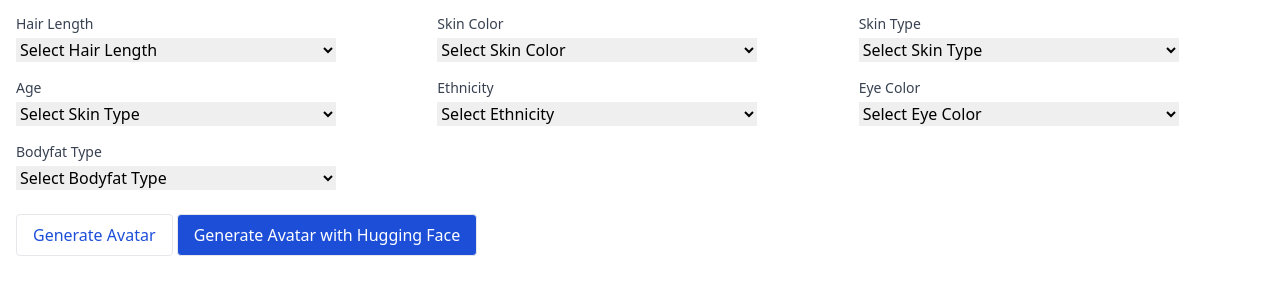
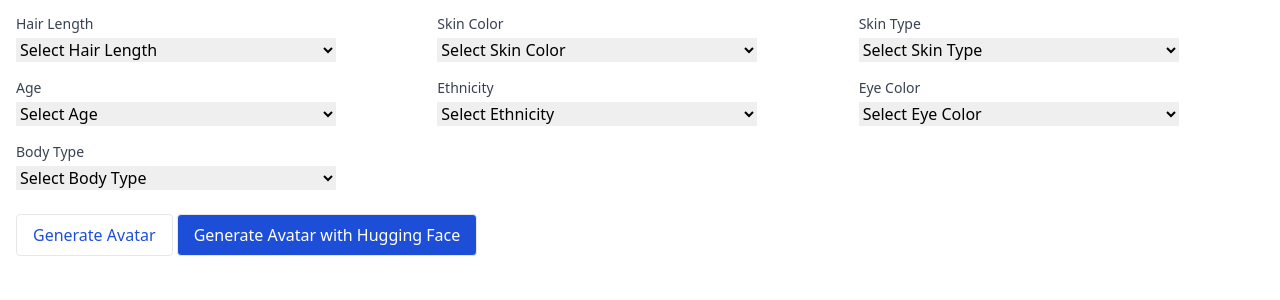
Before and after one commit to TylerGilman/SafeFace, a Django app: page /create in a window 1280 px wide. Shown: the part 126-426 px from the top of the page. Run offline with Django 5.2, Linux system fonts and the light colour scheme; some libraries are stand-ins or nearby versions.

Commit message:
improved prompting and form

```diff
--- a/create_face/templates/avatar_display.html
+++ b/create_face/templates/avatar_display.html
@@ -1,10 +1,10 @@
 {% block content %}
     {% if generate_method == "pipeline" %}
-    <button hx-post="create" hx-swap="outerHTML" hx-indicator="#ball" hx-vals='js:{generate_method: getPipeline(), gender: getGender(), hair_color: getHairColor(), hair_type: getHairType(), hair_length: getHairLength(), skin_color: getSkinColor(), skin_type: getSkinType(), eye_color: getEyeColor(), bodyfat: getBodyfat(), age: getAge(), ethnicity: getEthnicity()}' class="bg-white border text-blue-700 py-2 px-4 rounded hover:bg-blue-700 hover:text-white transition duration-300">
+    <button hx-post="create" hx-swap="outerHTML" hx-indicator="#ball" hx-vals='js:{generate_method: getPipeline(), gender: getGender(), hair_color: getHairColor(), hair_type: getHairType(), hair_length: getHairLength(), skin_color: getSkinColor(), skin_type: getSkinType(), eye_color: getEyeColor(), body: getBody(), age: getAge(), ethnicity: getEthnicity()}' class="bg-white border text-blue-700 py-2 px-4 rounded hover:bg-blue-700 hover:text-white transition duration-300">
         Regenerate
     </button>
     {% elif generate_method == "hugging_face" %}
-    <button hx-post="create" hx-swap="outerHTML" hx-indicator="#ball" hx-vals='js:{generate_method: getHuggingface(), gender: getGender(), hair_color: getHairColor(), hair_type: getHairType(), hair_length: getHairLength(), skin_color: getSkinColor(), skin_type: getSkinType(), eye_color: getEyeColor(), bodyfat: getBodyfat(), age: getAge(), ethnicity: getEthnicity()}' class="bg-blue-700 border text-white py-2 px-4 rounded hover:bg-white hover:text-blue-700 transition duration-300">
+    <button hx-post="create" hx-swap="outerHTML" hx-indicator="#ball" hx-vals='js:{generate_method: getHuggingface(), gender: getGender(), hair_color: getHairColor(), hair_type: getHairType(), hair_length: getHairLength(), skin_color: getSkinColor(), skin_type: getSkinType(), eye_color: getEyeColor(), body: getBody(), age: getAge(), ethnicity: getEthnicity()}' class="bg-blue-700 border text-white py-2 px-4 rounded hover:bg-white hover:text-blue-700 transition duration-300">
         Regenerate with Hugging Face
     </button>
     {% endif %}
--- a/create_face/templates/index.html
+++ b/create_face/templates/index.html
@@ -56,11 +56,11 @@
       <label for="skin_color" class="block text-sm font-medium text-gray-700 mb-1">Skin Color</label>
       <select id="skin_color" class="select select-bordered w-full max-w-xs">
         <option disabled selected>Select Skin Color</option>
-        <option>White Skin</option>
-        <option>Pale Skin</option>
-        <option>Tan Skin</option>
-        <option>Dark Skin</option>
-        <option>Very Dark Skin</option>
+        <option>White Skin Color</option>
+        <option>Pale Skin Color</option>
+        <option>Tan Skin Color</option>
+        <option>Dark Skin Color</option>
+        <option>Very Dark Skin Color</option>
       </select>
     </div>
 
@@ -68,21 +68,20 @@
       <label for="skin_type" class="block text-sm font-medium text-gray-700 mb-1">Skin Type</label>
       <select id="skin_type" class="select select-bordered w-full max-w-xs">
         <option disabled selected>Select Skin Type</option>
-        <option>Freckled Skin</option>
-        <option>Clear Skin</option>
-        <option>Pimple Skin</option>
-        <option>See-Through Skin</option>
+        <option>Freckled Skin Type</option>
+        <option>Clear Skin Type</option>
+        <option>Pimple Skin Type</option>
+        <option>See-Through Skin Type</option>
       </select>
     </div>
 
     <div class="form-group">
       <label for="age" class="block text-sm font-medium text-gray-700 mb-1">Age</label>
       <select id="age" class="select select-bordered w-full max-w-xs">
-        <option disabled selected>Select Skin Type</option>
+        <option disabled selected>Select Age</option>
         <option>Child</option>
         <option>Teenager</option>
         <option>Adult</option>
-        <option>Boomer</option>
         <option>Elderly</option>
       </select>
     </div>
@@ -91,15 +90,15 @@
       <label for="ethnicity" class="block text-sm font-medium text-gray-700 mb-1">Ethnicity</label>
       <select id="ethnicity" class="select select-bordered w-full max-w-xs">
         <option disabled selected>Select Ethnicity</option>
-        <option>African</option>
-        <option>Caucasian</option>
-        <option>Italian</option>
-        <option>Jewish</option>
-        <option>British</option>
-        <option>Finnish</option>
-        <option>Mexican</option>
-        <option>Chinese</option>
-        <option>Vietnamese</option>
+        <option>African Ethnicity</option>
+        <option>Caucasian Ethnicity</option>
+        <option>Italian Ethnicity</option>
+        <option>Jewish Ethnicity</option>
+        <option>British Ethnicity</option>
+        <option>Finnish Ethnicity</option>
+        <option>Mexican Ethnicity</option>
+        <option>Chinese Ethnicity</option>
+        <option>Vietnamese Ethnicity</option>
       </select>
     </div>
 
@@ -107,35 +106,37 @@
       <label for="eye_color" class="block text-sm font-medium text-gray-700 mb-1">Eye Color</label>
       <select id="eye_color" class="select select-bordered w-full max-w-xs">
         <option disabled selected>Select Eye Color</option>
-        <option>Brown Eyes</option>
-        <option>Blue Eyes</option>
-        <option>Gray Eyes</option>
-        <option>Yellow Eyes</option>
-        <option>Green Eyes</option>
-        <option>Red Eyes</option>
+        <option>Brown Eye Color</option>
+        <option>Blue Eye Color</option>
+        <option>Gray Eye Color</option>
+        <option>Yellow Eye Color</option>
+        <option>Green Eye Color</option>
+        <option>Red Eye Color</option>
       </select>
     </div>
 
     <div class="form-group">
-      <label for="bodyfat" class="block text-sm font-medium text-gray-700 mb-1">Bodyfat Type</label>
-      <select id="bodyfat" class="select select-bordered w-full max-w-xs">
-        <option disabled selected>Select Bodyfat Type</option>
-        <option>Morbidly Obese</option>
-        <option>Obese</option>
-        <option>Chubby</option>
-        <option>Normal</option>
-        <option>Thin</option>
-        <option>Gaunt</option>
-        <option>Skeleton</option>
+      <label for="body" class="block text-sm font-medium text-gray-700 mb-1">Body Type</label>
+      <select id="body" class="select select-bordered w-full max-w-xs">
+        <option disabled selected>Select Body Type</option>
+        <option>Morbidly Obese Body Type</option>
+        <option>Obese Body Type</option>
+        <option>Chubby Body Type</option>
+        <option>Muscular Body Type</option>
+        <option>Athletic Body Type</option>
+        <option>Unnaturally Muscular Body Type</option>
+        <option>Normal Body Type</option>
+        <option>Thin Body Type</option>
+        <option>Skeleton Body Type</option>
       </select>
     </div>
   </div>
 
   <div name="generate_button" id="generate_button">
-      <button hx-post="create" hx-swap="outerHTML" hx-indicator="#ball" hx-vals='js:{generate_method: getPipeline(), gender: getGender(), hair_color: getHairColor(), hair_type: getHairType(), hair_length: getHairLength(), skin_color: getSkinColor(), skin_type: getSkinType(), eye_color: getEyeColor(), bodyfat: getBodyfat(), age: getAge(), ethnicity: getEthnicity()}' class="bg-white border text-blue-700 py-2 px-4 rounded hover:bg-blue-700 hover:text-white transition duration-300">
+      <button hx-post="/create" hx-swap="outerHTML" hx-indicator="#ball" hx-vals='js:{generate_method: getPipeline(), gender: getGender(), hair_color: getHairColor(), hair_type: getHairType(), hair_length: getHairLength(), skin_color: getSkinColor(), skin_type: getSkinType(), eye_color: getEyeColor(), body: getBody(), age: getAge(), ethnicity: getEthnicity()}' class="bg-white border text-blue-700 py-2 px-4 rounded hover:bg-blue-700 hover:text-white transition duration-300">
           Generate Avatar
       </button>
-      <button hx-post="create" hx-swap="outerHTML" hx-indicator="#ball" hx-vals='js:{generate_method: getHuggingface(), gender: getGender(), hair_color: getHairColor(), hair_type: getHairType(), hair_length: getHairLength(), skin_color: getSkinColor(), skin_type: getSkinType(), eye_color: getEyeColor(), bodyfat: getBodyfat(), age: getAge(), ethnicity: getEthnicity()}' class="bg-blue-700 border text-white py-2 px-4 rounded hover:bg-white hover:text-blue-700 transition duration-300">
+      <button hx-post="/create" hx-swap="outerHTML" hx-indicator="#ball" hx-vals='js:{generate_method: getHuggingface(), gender: getGender(), hair_color: getHairColor(), hair_type: getHairType(), hair_length: getHairLength(), skin_color: getSkinColor(), skin_type: getSkinType(), eye_color: getEyeColor(), body: getBody(), age: getAge(), ethnicity: getEthnicity()}' class="bg-blue-700 border text-white py-2 px-4 rounded hover:bg-white hover:text-blue-700 transition duration-300">
           Generate Avatar with Hugging Face
       </button>
       <img id="ball" name="ball" class="htmx-indicator content-center max-w-24" src="static/images/bouncing-ball.svg"/>
@@ -144,40 +145,81 @@
 
   <script>
     function getPipeline() {
-      return "pipeline"
+      return "pipeline";
     }
+
     function getHuggingface() {
-      return "hugging_face"
+      return "hugging_face";
     }
+
     function getGender() {
+      if (document.getElementById("gender").value == "Select Gender") {
+        return "";
+      }
       return document.getElementById("gender").value;
     }
+
     function getHairColor() {
+      if (document.getElementById("hair_color").value == "Select Hair Color") {
+        return "";
+      }
       return document.getElementById("hair_color").value;
     }
+
     function getHairType() {
+      if (document.getElementById("hair_type").value == "Select Hair Type") {
+        return "";
+      }
       return document.getElementById("hair_type").value;
     }
+
     function getHairLength() {
+      if (document.getElementById("hair_length").value == "Select Hair Length") {
+        return "";
+      }
       return document.getElementById("hair_length").value;
     }
+
     function getSkinColor() {
+      if (document.getElementById("skin_color").value == "Select Skin Color") {
+        return "";
+      }
       return document.getElementById("skin_color").value;
     }
+
     function getSkinType() {
+      if (document.getElementById("skin_type").value == "Select Skin Type") {
+        return "";
+      }
       return document.getElementById("skin_type").value;
     }
+
     function getEthnicity() {
+      if (document.getElementById("ethnicity").value == "Select Ethnicity") {
+        return "";
+      }
       return document.getElementById("ethnicity").value;
     }
+
     function getEyeColor() {
+      if (document.getElementById("eye_color").value == "Select Eye Color") {
+        return "";
+      }
       return document.getElementById("eye_color").value;
     }
+
     function getAge() {
+      if (document.getElementById("age").value == "Select Age") {
+        return "";
+      }
       return document.getElementById("age").value;
     }
-    function getBodyfat() {
-      return document.getElementById("bodyfat").value;
+
+    function getBody() {
+      if (document.getElementById("body").value == "Select Body Type") {
+        return "";
+      }
+      return document.getElementById("body").value;
     }
   </script>
   </div>
--- a/create_face/views.py
+++ b/create_face/views.py
@@ -40,7 +40,7 @@ def create_with_hugging_face(request):
 
 def make_prompt(request):
     return (
-        "Hyper-Realism, Front Face View, White Background, of a single person's face with the following attributes: "
+        "Hyper-Realism, Front Face View, White Background, of a single person's clean face with the following attributes: "
         + request.POST.get("hair_color") + " "
         + request.POST.get("hair_type") + " "
         + request.POST.get("hair_length") + " "
@@ -49,7 +49,7 @@ def make_prompt(request):
         + request.POST.get("skin_color") + " "
         + request.POST.get("ethnicity") + " "
         + request.POST.get("gender") + " "
-        + request.POST.get("bodyfat") + " "
+        + request.POST.get("body") + " "
         + request.POST.get("age") + " facing directly forward."
     )
 
```
Also changed, not shown: static/images/generated_image.png.
